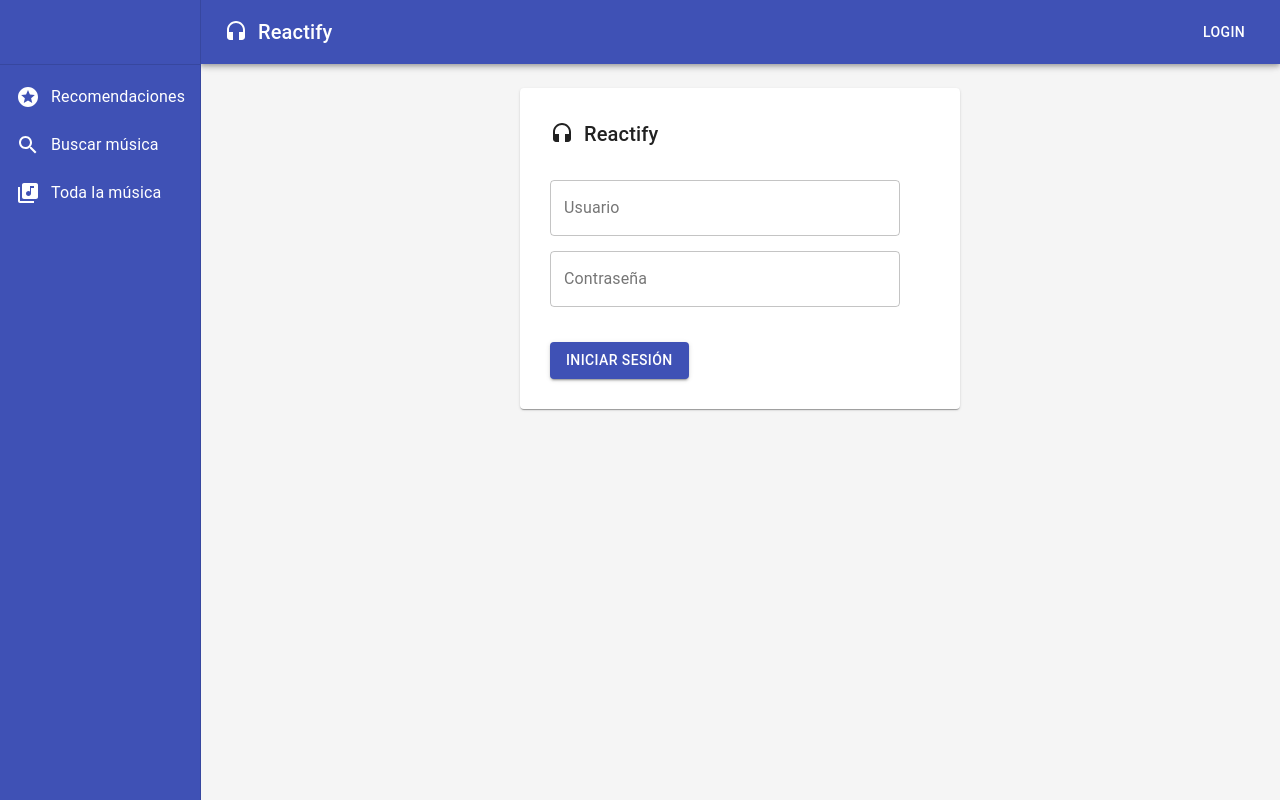
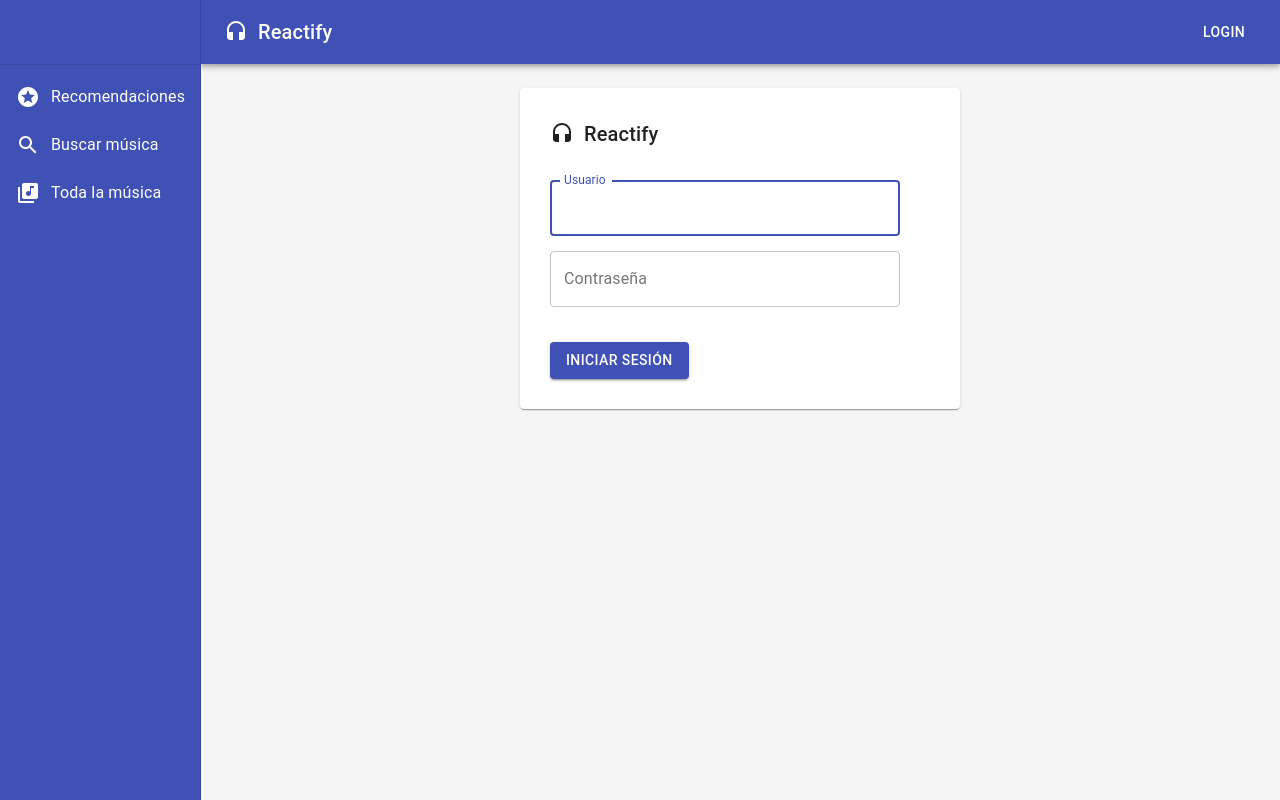
Before and after one commit to TrainingIT-REACT/ana_lopez, a React (Create React App) app: page /login in a window 1280 px wide. Built offline with nearby package versions, Linux system fonts and the light colour scheme.

Commit message:
Focus on user name input using ref

```diff
--- a/src/App/Login.js
+++ b/src/App/Login.js
@@ -1,12 +1,12 @@
-import React from 'react';
+import React, { Component } from 'react';
 import Paper from '@material-ui/core/Paper';
 import TextField from '@material-ui/core/TextField';
 import Button from '@material-ui/core/Button';
 import HeadsetIcon from '@material-ui/icons/Headset';
-import { makeStyles } from '@material-ui/core/styles';
+import { withStyles } from '@material-ui/core/styles';
 import Typography from '@material-ui/core/Typography';
 
-const useStyles = makeStyles(theme => ({
+const styles = () => ({
   container: {
     width: '100%',
     display: 'flex',
@@ -36,10 +36,20 @@ const useStyles = makeStyles(theme => ({
   buttonContainer: {
     padding: 10
   }
-}));
+});
 
-const Login = () => {
-  const classes = useStyles();
+class Login extends Component {
+  constructor(props) {
+    super(props);
+    this.userNameRef = React.createRef();
+  }
+
+  componentDidMount() {
+    this.userNameRef.current.focus();
+  }
+
+  render() {
+    const { classes } = this.props;
     return (
       <div className={classes.container}>
         <Paper className={classes.paper}>
@@ -48,7 +58,12 @@ const Login = () => {
             <Typography variant="h6">Reactify</Typography>
           </div>
           <div className={classes.inputsContainer}>
-          <TextField label="Usuario" variant="outlined" className={classes.inputs} />
+            <TextField
+              label="Usuario"
+              variant="outlined"
+              className={classes.inputs}
+              inputRef={this.userNameRef}
+            />
             <TextField label="Contraseña" variant="outlined" className={classes.inputs} />
           </div>
           <div className={classes.buttonContainer}>
@@ -59,6 +74,7 @@ const Login = () => {
         </Paper>
       </div>
     );
-};
+  }
+}
 
-export default Login;
+export default withStyles(styles)(Login);
```
Lines whose indentation alone changed are shown as unchanged.
